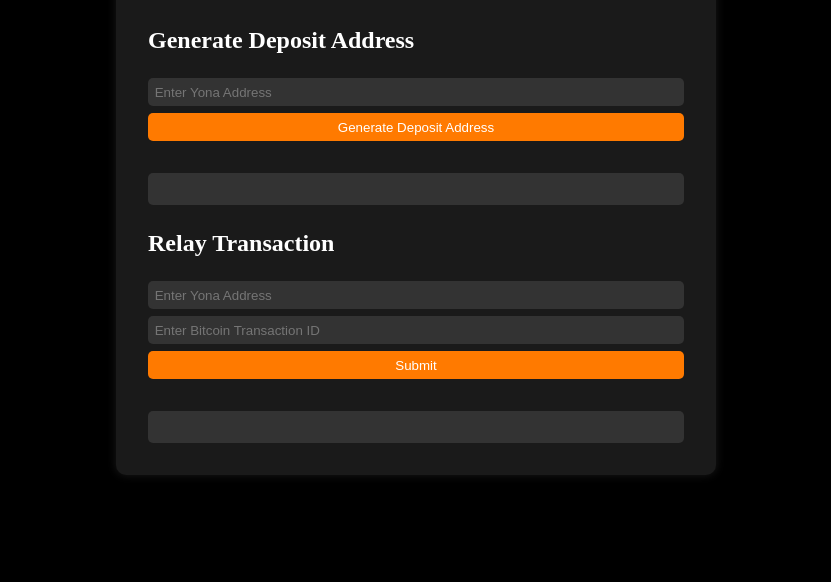
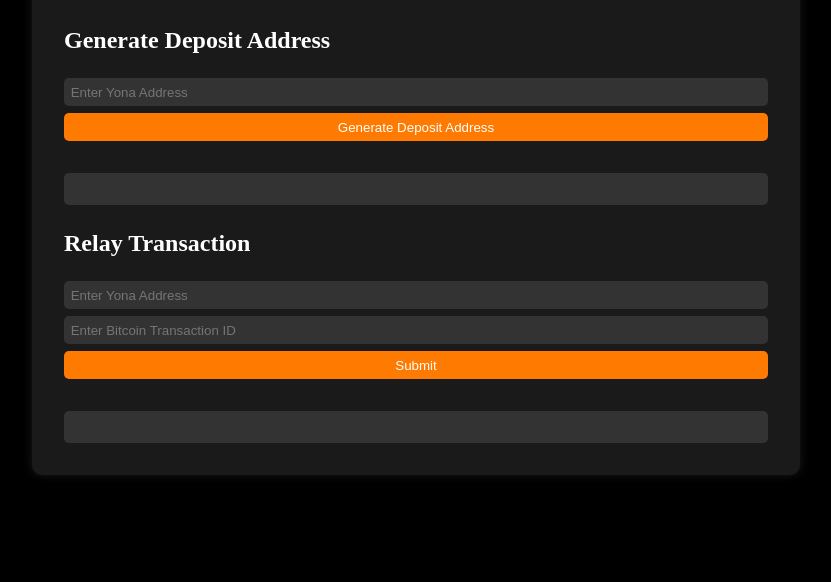
Before and after one commit to Yona-Labs/bitcoin-svm-bridge, a website: page bridge_form/index.html in a window 1280 px wide. Shown: the part 218-800 px from the top of the page, without its empty margins (224-1055 px from the left). Drawn offline with Linux system fonts and the light colour scheme; a web font is replaced by a local one.

Commit message:
Make container a bit wider.

```diff
--- a/bridge_form/index.html
+++ b/bridge_form/index.html
@@ -197,8 +197,8 @@
 
         /* Additional styles for the forms */
         .container {
-            width: 50vw;
-            max-width: 600px;
+            width: 60vw;
+            max-width: 800px;
             padding: 2em;
             background-color: #1a1a1a;
             border-radius: 10px;
```
